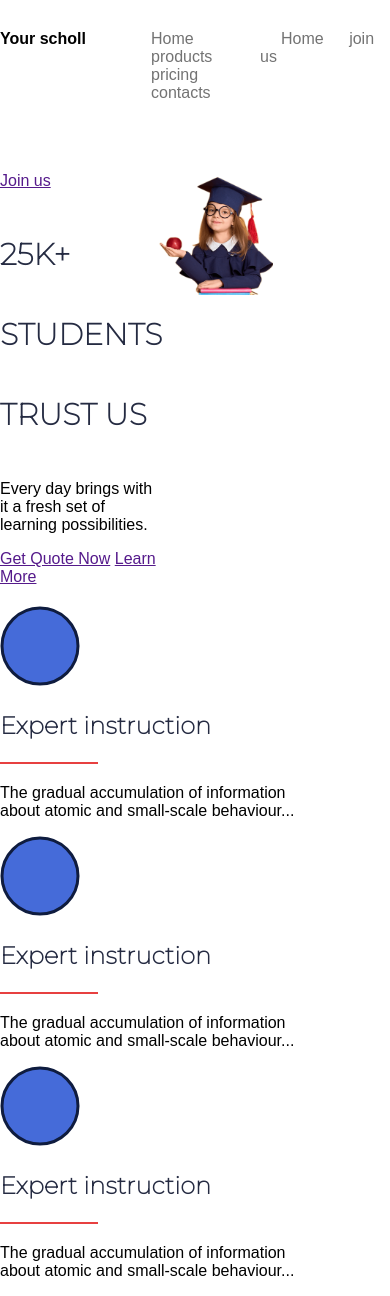
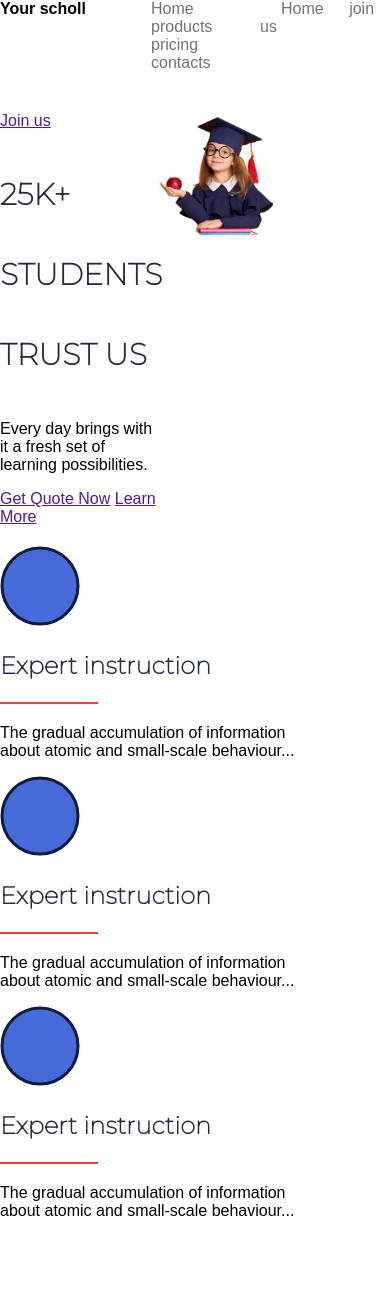
Before and after one commit to Fura-Crew/Fura-Crew.github.io, a web app: file index.html in a window 390 px wide. After the commit the page ends 1216 px from the top, so only its background shows below. Run offline with its HTML, style and script files only (its server is not run), Linux system fonts and the light colour scheme.

Commit message:
Update csspage.css

```diff
--- a/assets/csspage.css
+++ b/assets/csspage.css
@@ -55,7 +55,7 @@ color: #252B42;
 @media(max-width:700px){
 	.container{
 	margin-left:0px;
-	padding-top: 30px;
+	padding-top: 0px;
 }
 }
 .header{
```
